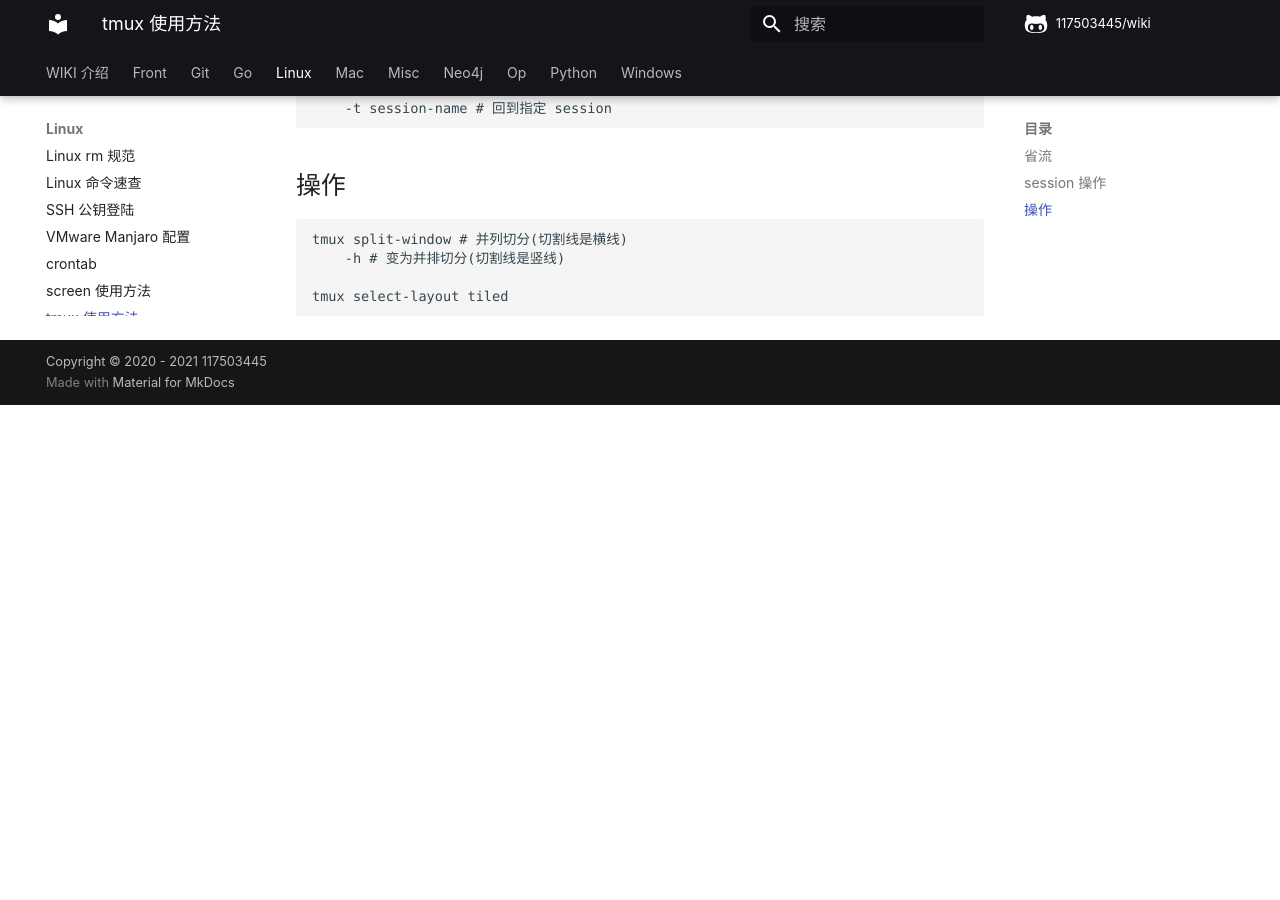
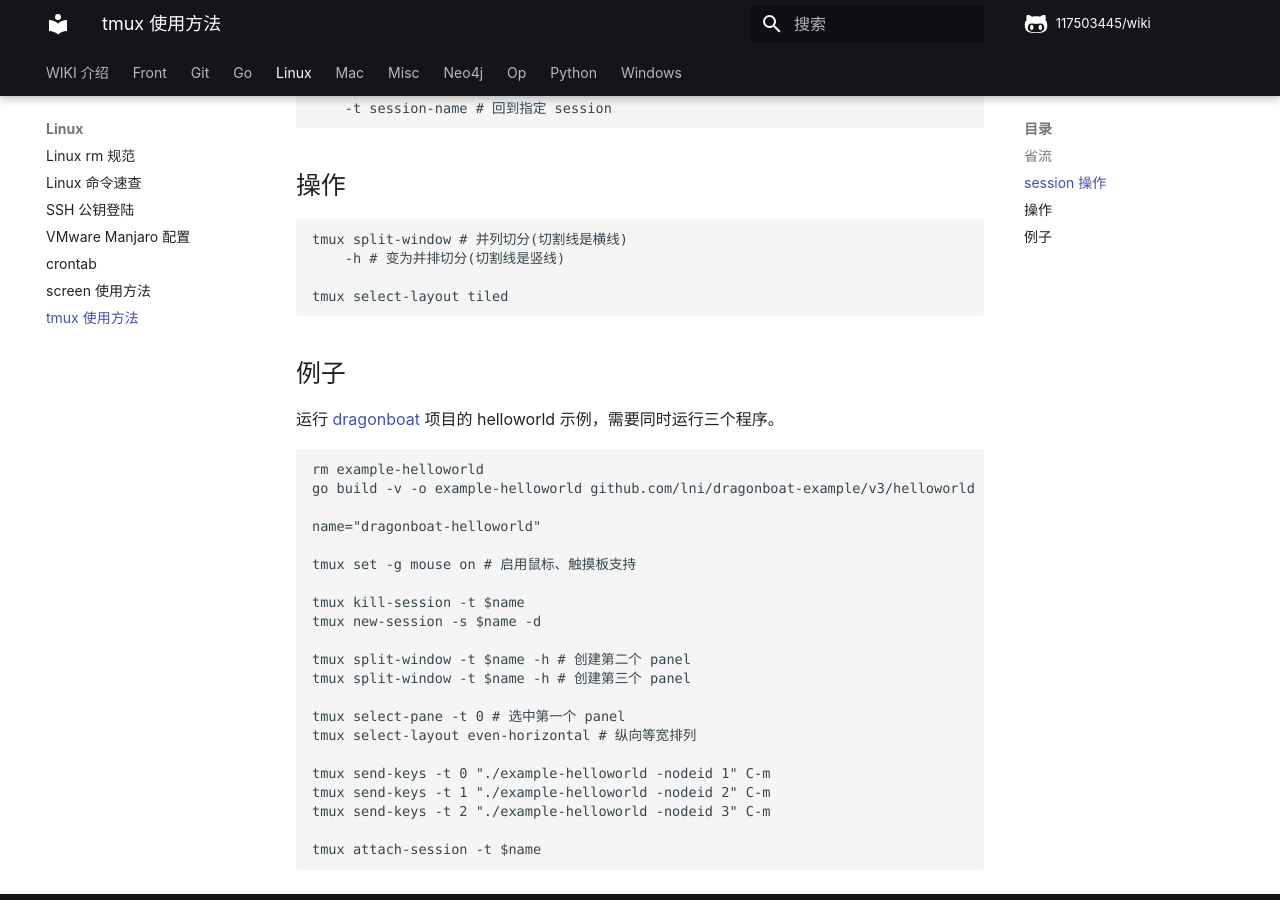
Before and after one commit to 117503445/wiki, an MkDocs documentation site: the page built from docs/linux/tmux 使用方法.md, in a window 1280 px wide and 900 px high, scrolled down 740 px. Built offline with MkDocs 1.6.1 and Material for MkDocs 9.7.7, drawn with Linux system fonts in a browser that asks for light colours; some web fonts are replaced; comment, search, counter and statistics services are not loaded; before the commit the page ends 1145 px from its top, so only the background shows below that.

Commit message:
Update tmux 使用方法.md

````diff
--- a/docs/linux/tmux 使用方法.md
+++ b/docs/linux/tmux 使用方法.md
@@ -42,3 +42,31 @@ tmux split-window # 并列切分(切割线是横线)
 
 tmux select-layout tiled
 ```
+
+## 例子
+
+运行 [dragonboat](https://github.com/lni/dragonboat) 项目的 helloworld 示例，需要同时运行三个程序。
+
+```sh
+rm example-helloworld
+go build -v -o example-helloworld github.com/lni/dragonboat-example/v3/helloworld
+
+name="dragonboat-helloworld"
+
+tmux set -g mouse on # 启用鼠标、触摸板支持
+
+tmux kill-session -t $name
+tmux new-session -s $name -d
+
+tmux split-window -t $name -h # 创建第二个 panel
+tmux split-window -t $name -h # 创建第三个 panel
+
+tmux select-pane -t 0 # 选中第一个 panel
+tmux select-layout even-horizontal # 纵向等宽排列
+
+tmux send-keys -t 0 "./example-helloworld -nodeid 1" C-m
+tmux send-keys -t 1 "./example-helloworld -nodeid 2" C-m
+tmux send-keys -t 2 "./example-helloworld -nodeid 3" C-m
+
+tmux attach-session -t $name
+```
````
